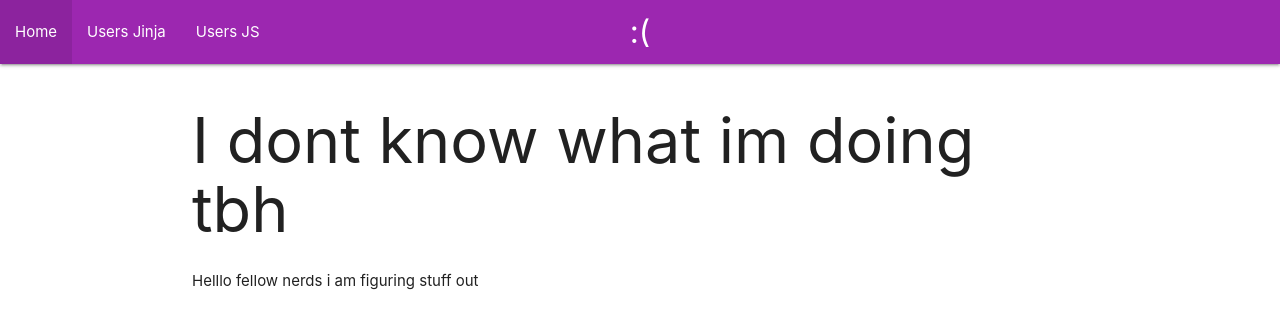
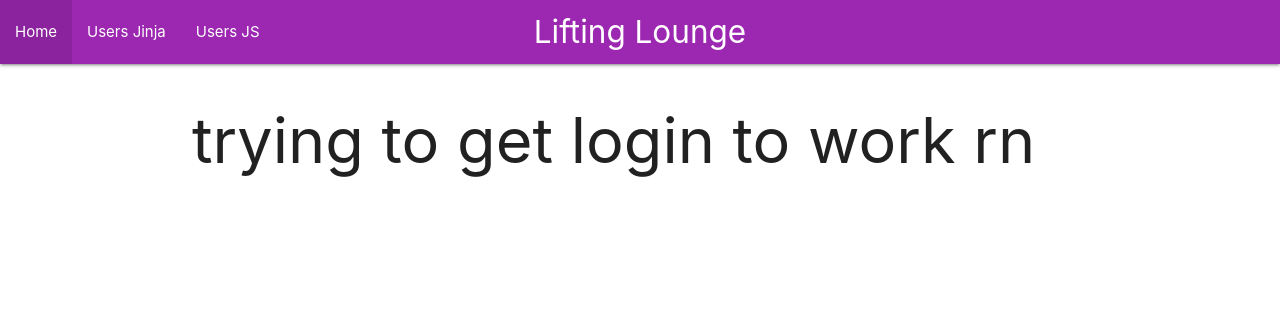
Before and after one commit to Lifting-Lounge/Lifting-Lounge, a Flask app: page / in a window 1280 px wide. Shown: the top 329 px of the page. Run offline with Flask 3, Linux system fonts and the light colour scheme.

Commit message:
Update index.html

```diff
--- a/App/templates/index.html
+++ b/App/templates/index.html
@@ -1,10 +1,15 @@
 {% extends "layout.html" %}
-{% block title %}:({% endblock %}
-{% block page %}:({% endblock %}
+{% block title %}Lifting Lounge{% endblock %}
+{% block page %}Lifting Lounge{% endblock %}
+
+{% block link%}
+<ul id="nav-mobile" class="right">
+    <li><a href="/login">Login</a></li>
+</ul>
+{% endblock %}
 
 {{ super() }}
 
 {% block content %}
-    <h1>I dont know what im doing tbh</h1>
-    <p>Helllo fellow nerds i am figuring stuff out</p>
+    <h1> trying to get login to work rn</h1>
 {% endblock %}
```
